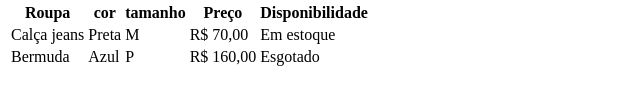
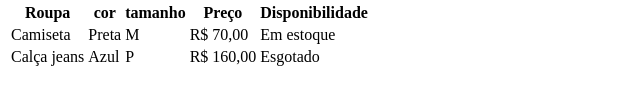
Before and after one commit to Feroton/aula-tabela, a plain HTML site: page index.html in a window 1280 px wide. Shown: the part 428-532 px from the top of the page, 0-640 px from the left. Drawn offline with Linux system fonts and the light colour scheme.

Commit message:
Trocado novamente para calça jeans e de volta para camiseta

```diff
--- a/index.html
+++ b/index.html
@@ -17,14 +17,14 @@
             <th>Disponibilidade</th>
         </tr>
         <tr>
-            <td>Calça jeans</td>
+            <td>Camiseta</td>
             <td>Preta</td>
             <td>M</td>
             <td>R$ 70,00</td>
             <td>Em estoque</td>
         </tr>
         <tr>
-            <td>Bermuda</td>
+            <td>Calça jeans</td>
             <td>Azul</td>
             <td>P</td>
             <td>R$ 160,00</td>
```
